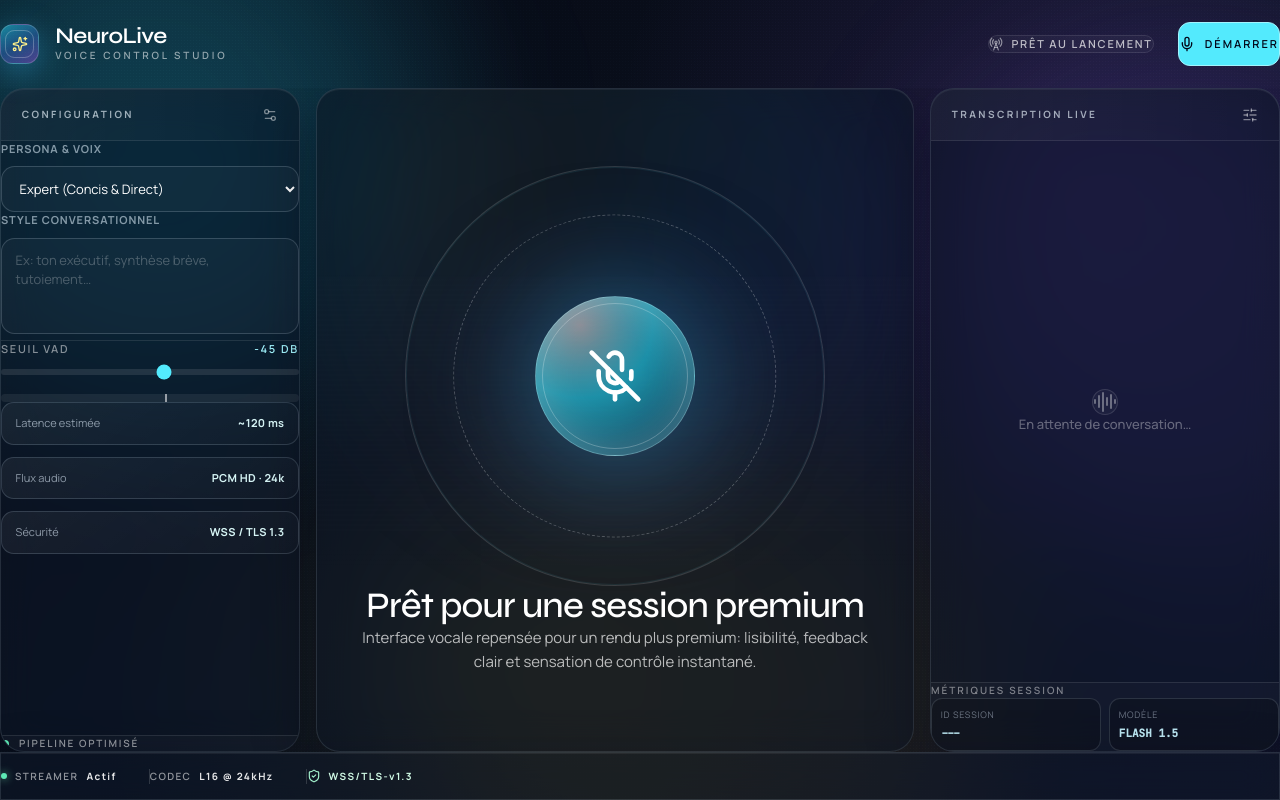
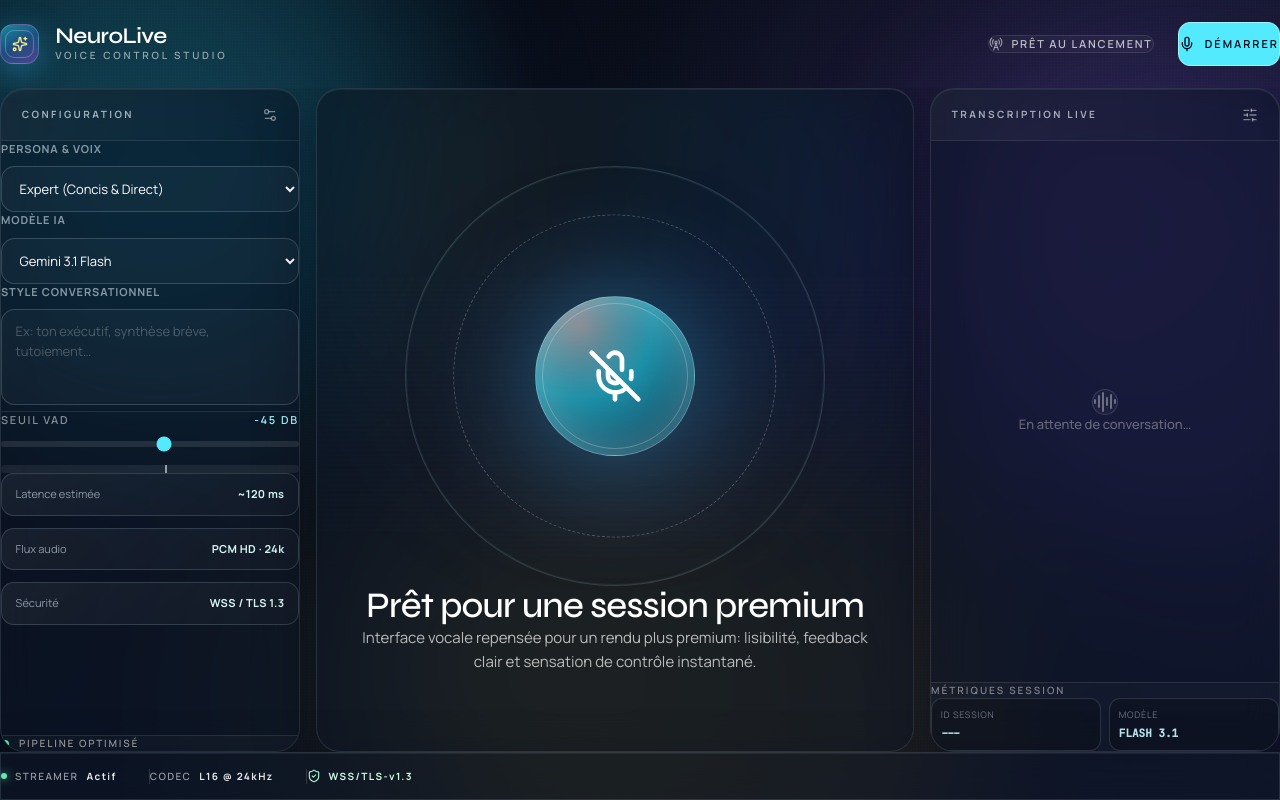
Before and after one commit to moonback/Live-Voice-Assistant, a React (Vite) app: page / in a window 1280 px wide. Built offline with nearby package versions, Linux system fonts and the light colour scheme.

Commit message:
feat: add model selection support and define shared application types

```diff
--- a/server.ts
+++ b/server.ts
@@ -27,10 +27,11 @@ async function startServer() {
     const url = new URL(req.url || '', `http://${req.headers.host}`);
     const voiceName = url.searchParams.get('voice') || 'Zephyr';
     const systemInstruction = url.searchParams.get('instruction') || "Tu es un assistant vocal expert, concis et naturel. Réponds toujours en français. Garde tes réponses courtes pour une conversation fluide.";
+    const model = url.searchParams.get('model') || 'gemini-3.1-flash-live-preview';
 
     // Connect to Gemini Live API
     const sessionPromise = ai.live.connect({
-      model: 'gemini-3.1-flash-live-preview',
+      model,
       callbacks: {
         onopen: () => {
           console.log('Connected to Gemini Live');
--- a/src/App.tsx
+++ b/src/App.tsx
@@ -4,11 +4,12 @@ import { motion } from 'motion/react';
 import { AudioStreamer } from './lib/audioUtils';
 import { Header } from './components/Header';
 
-import { AppState, TranscriptionMsg, PERSONAS, PersonaKey } from './types';
+import { AppState, TranscriptionMsg, PERSONAS, PersonaKey, MODELS, ModelKey } from './types';
 
 export default function App() {
   const [appState, setAppState] = useState<AppState>('idle');
   const [selectedPersona, setSelectedPersona] = useState<PersonaKey>('expert');
+  const [selectedModel, setSelectedModel] = useState<ModelKey>('gemini-3.1-flash');
   const [customTraits, setCustomTraits] = useState('');
   const [transcriptions, setTranscriptions] = useState<TranscriptionMsg[]>([]);
   const [vadThreshold, setVadThreshold] = useState(-45);
@@ -70,10 +71,11 @@ export default function App() {
       };
 
       const persona = PERSONAS[selectedPersona];
+      const model = MODELS[selectedModel];
       const finalInstruction = customTraits.trim() ? `${persona.instruction} Traits additionnels: ${customTraits}` : persona.instruction;
 
       const protocol = window.location.protocol === 'https:' ? 'wss:' : 'ws:';
-      const wsUrl = `${protocol}//${window.location.host}/ws?voice=${encodeURIComponent(persona.voice)}&instruction=${encodeURIComponent(finalInstruction)}`;
+      const wsUrl = `${protocol}//${window.location.host}/ws?voice=${encodeURIComponent(persona.voice)}&instruction=${encodeURIComponent(finalInstruction)}&model=${encodeURIComponent(model.id)}`;
 
       await streamer.connect(wsUrl);
       await streamer.startRecording();
@@ -121,6 +123,22 @@ export default function App() {
                 {Object.values(PERSONAS).map((p) => (
                   <option key={p.id} value={p.id} className="bg-[#131722]">
                     {p.name}
+                  </option>
+                ))}
+              </select>
+            </div>
+
+            <div>
+              <label className="label">Modèle IA</label>
+              <select
+                value={selectedModel}
+                onChange={(e) => setSelectedModel(e.target.value as ModelKey)}
+                disabled={appState !== 'idle' && appState !== 'error'}
+                className="control"
+              >
+                {Object.entries(MODELS).map(([key, m]) => (
+                  <option key={key} value={key} className="bg-[#131722]">
+                    {m.name}
                   </option>
                 ))}
               </select>
@@ -282,7 +300,7 @@ export default function App() {
               </div>
               <div className="metric-card">
                 <span>Modèle</span>
-                <strong>FLASH 1.5</strong>
+                <strong>{MODELS[selectedModel].label}</strong>
               </div>
             </div>
           </div>
--- a/src/types.ts
+++ b/src/types.ts
@@ -41,3 +41,18 @@ export const PERSONAS = {
 } as const;
 
 export type PersonaKey = keyof typeof PERSONAS;
+
+export const MODELS = {
+  'gemini-3.1-flash': {
+    id: 'gemini-3.1-flash-live-preview',
+    name: 'Gemini 3.1 Flash',
+    label: 'FLASH 3.1'
+  },
+  'gemini-2.0-flash': {
+    id: 'gemini-2.0-flash-exp',
+    name: 'Gemini 2.0 Flash',
+    label: 'FLASH 2.0'
+  }
+} as const;
+
+export type ModelKey = keyof typeof MODELS;
```
